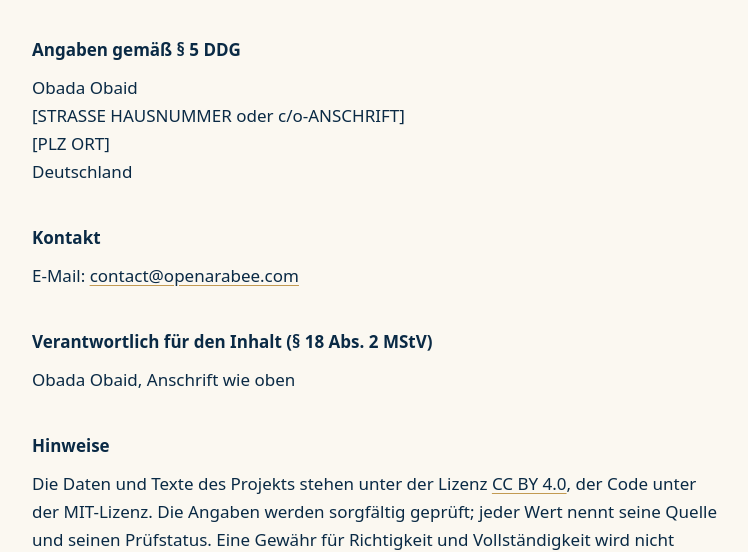
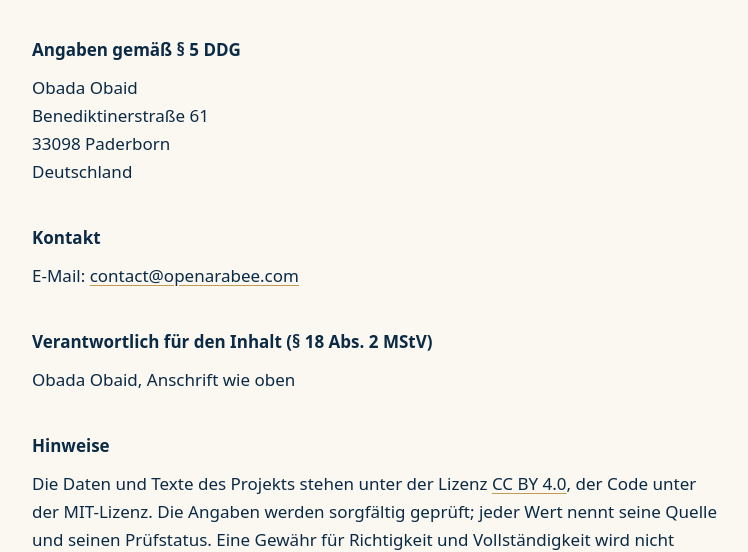
Before and after one commit to OpenArabee/openarabee-web, a plain HTML site: page impressum.html in a window 1280 px wide. Shown: the part 249-801 px from the top of the page, without its empty margins (264-1012 px from the left). Drawn offline with Linux system fonts and the light colour scheme.

Commit message:
Legal notice: fill in the postal address
Co-Authored-By: Claude Fable 5.2 <noreply@anthropic.com>
Claude-Session: https://claude.ai/code/session_011kCP35XVHk5792VWiMPiQ5

```diff
--- a/impressum.html
+++ b/impressum.html
@@ -29,8 +29,8 @@
   <h2>Angaben gemäß § 5 DDG</h2>
   <address>
     Obada Obaid<br>
-    [STRASSE HAUSNUMMER oder c/o-ANSCHRIFT]<br>
-    [PLZ ORT]<br>
+    Benediktinerstraße 61<br>
+    33098 Paderborn<br>
     Deutschland
   </address>
 
```
